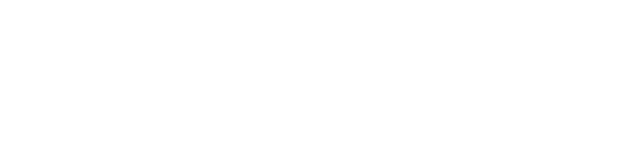
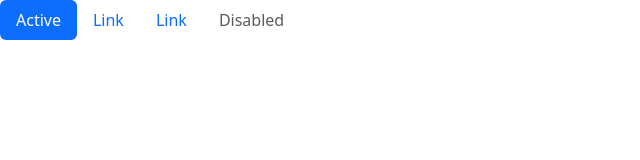
Before and after one commit to Franac0a/Trabajo_Practico_Colaborativo_Grupo_9, a plain HTML site: page index.html in a window 1280 px wide. Shown: the whole page, without its empty margins (0-640 px from the left). Drawn offline with nearby package versions, Linux system fonts and the light colour scheme.

Commit message:
Probando el nav y el commit

```diff
--- a/index.html
+++ b/index.html
@@ -4,9 +4,34 @@
     <meta charset="UTF-8">
     <meta name="viewport" content="width=device-width, initial-scale=1.0">
     <link rel="stylesheet" href="./assets/style.css">
+    <link href="https://cdn.jsdelivr.net/npm/bootstrap@5.3.5/dist/css/bootstrap.min.css" rel="stylesheet" integrity="sha384-SgOJa3DmI69IUzQ2PVdRZhwQ+dy64/BUtbMJw1MZ8t5HZApcHrRKUc4W0kG879m7" crossorigin="anonymous">
     <title>Inicio</title>
 </head>
 <body>
+    <header>
+        <nav>
+        <ul class="nav nav-pills">
+            <li class="nav-item">
+              <a class="nav-link active" aria-current="page" href="#">Active</a>
+            </li>
+            <li class="nav-item">
+              <a class="nav-link" href="#">Link</a>
+            </li>
+            <li class="nav-item">
+              <a class="nav-link" href="#">Link</a>
+            </li>
+            <li class="nav-item">
+              <a class="nav-link disabled" aria-disabled="true">Disabled</a>
+            </li>
+          </ul>
+        </nav>
+    </header>
+    <main>
 
+    </main>
+    <footer>
+
+    </footer>
+    <script src="https://cdn.jsdelivr.net/npm/bootstrap@5.3.5/dist/js/bootstrap.bundle.min.js" integrity="sha384-k6d4wzSIapyDyv1kpU366/PK5hCdSbCRGRCMv+eplOQJWyd1fbcAu9OCUj5zNLiq" crossorigin="anonymous"></script>
 </body>
 </html>
```
Also changed, not shown: francoBenitez.html (+9 -0 lines), 1 other file.
